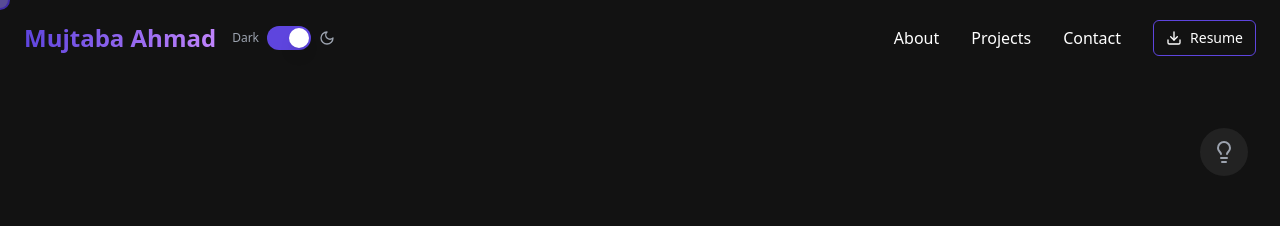
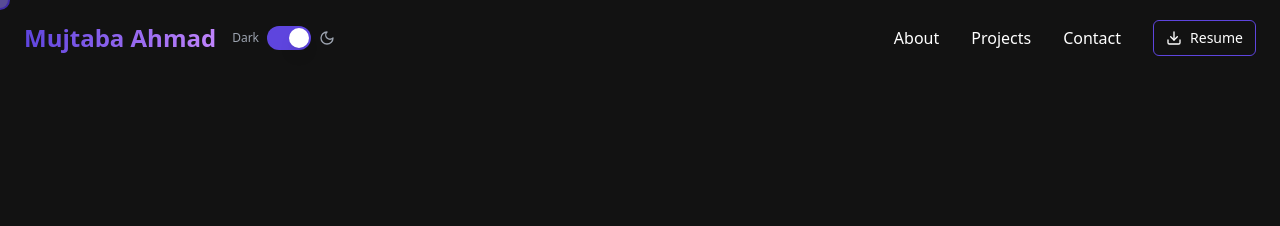
Before and after one commit to maxlabs-1/mujtaba-portfolio, a React (Vite) app: page / in a window 1280 px wide. Shown: the top 226 px of the page. Built offline with nearby package versions, Linux system fonts and the light colour scheme.

Commit message:
Remove theme toggle button

```diff
--- a/src/components/Hero.tsx
+++ b/src/components/Hero.tsx
@@ -2,7 +2,6 @@
 import { useEffect, useState } from "react";
 import { motion } from "framer-motion";
 import { ChevronDown } from "lucide-react";
-import BulbToggle from "./BulbToggle";
 import { cn } from "@/lib/utils";
 
 const Hero = () => {
@@ -18,15 +17,6 @@ const Hero = () => {
     if (aboutSection) {
       aboutSection.scrollIntoView({ behavior: "smooth" });
     }
-  };
-
-  const toggleTheme = () => {
-    if (isDark) {
-      document.documentElement.classList.remove('dark');
-    } else {
-      document.documentElement.classList.add('dark');
-    }
-    setIsDark(!isDark);
   };
 
   return (
@@ -51,17 +41,14 @@ const Hero = () => {
         animate={{ opacity: isVisible ? 1 : 0, y: isVisible ? 0 : 20 }}
         transition={{ duration: 0.8, delay: 0.2 }}
         className={cn(
-          "max-w-3xl mx-auto transition-all duration-500 relative",
+          "max-w-3xl mx-auto transition-all duration-500",
           !isDark && "text-shadow-glow"
         )}
       >
-        <div className="flex items-center justify-center gap-3">
-          <h2 className={cn(
-            "font-semibold mb-4 transition-all duration-500",
-            isDark ? "text-accent" : "text-yellow-500"
-          )}>Hi there! I'm</h2>
-          <BulbToggle isDark={isDark} onToggle={toggleTheme} />
-        </div>
+        <h2 className={cn(
+          "font-semibold mb-4 transition-all duration-500",
+          isDark ? "text-accent" : "text-yellow-500"
+        )}>Hi there! I'm</h2>
         <h1 className="text-4xl md:text-6xl font-bold mb-6">
           <span className={cn(
             "transition-all duration-500",
```
